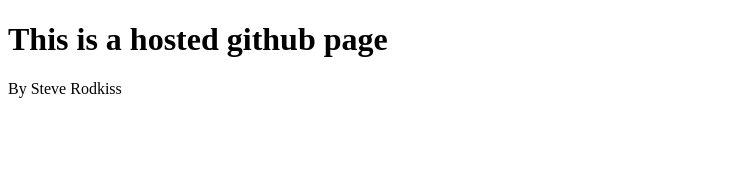
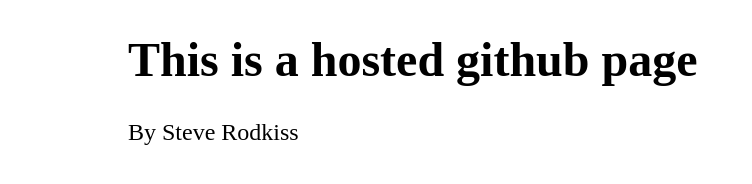
Before and after one commit to SteveRodkiss/webtest2, a plain HTML site: page index.html in a window 1280 px wide. Shown: the whole page, without its empty margins (0-752 px from the left). Drawn offline with Linux system fonts and the light colour scheme.

Commit message:
addded simple styling

```diff
--- /dev/null
+++ b/css/style.css
@@ -0,0 +1,8 @@
+html{
+    font-size: 24px;
+}
+
+body{
+    width: 80%;
+    margin: auto;
+}
--- a/index.html
+++ b/index.html
@@ -3,6 +3,7 @@
 
 <head>
     <title>Github Pages Test</title>
+    <link rel="stylesheet" href="css/style.css">
 </head>
 
 <body>
```
